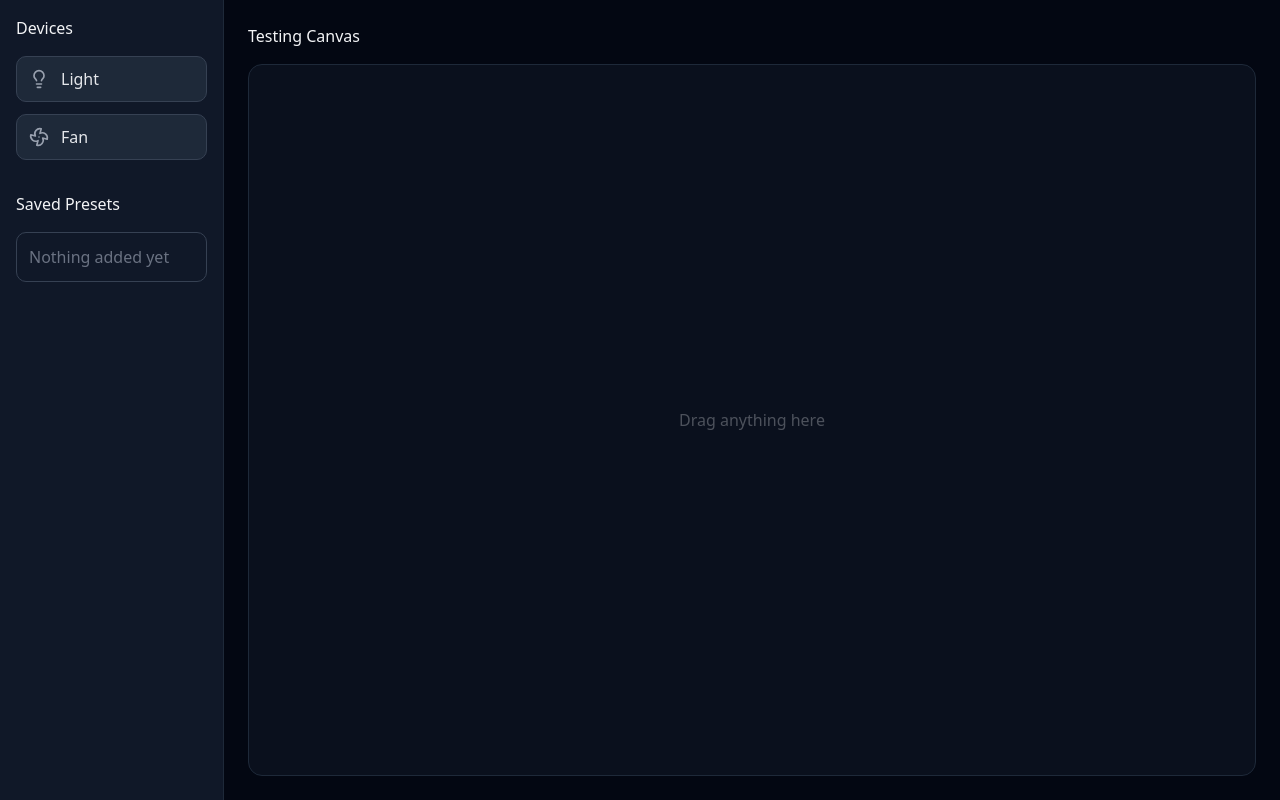
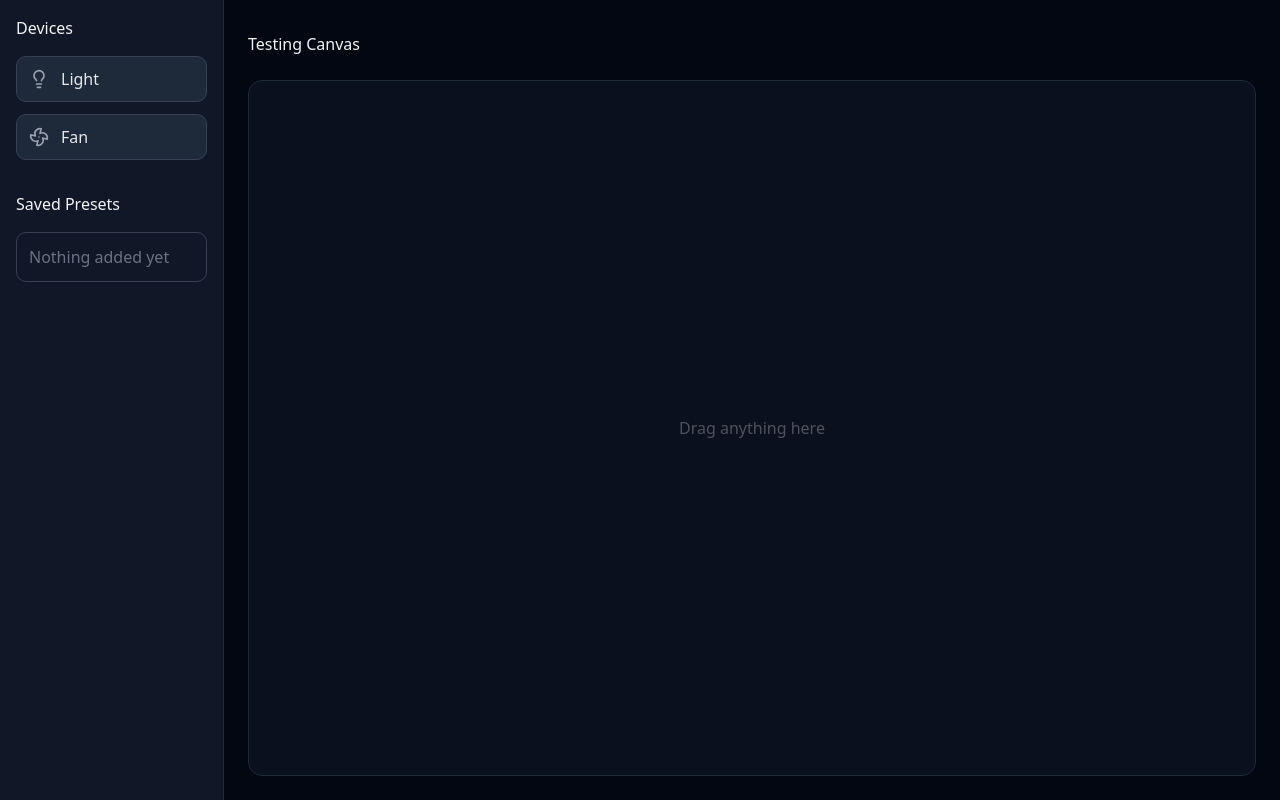
Before and after one commit to rashedrk/device_sandbox, a React (Vite) app: page / in a window 1280 px wide. Built offline with nearby package versions, Linux system fonts and the light colour scheme.

Commit message:
save and clear button on sandbox issue fixed

```diff
--- a/src/components/Sandbox/Sandbox.tsx
+++ b/src/components/Sandbox/Sandbox.tsx
@@ -57,10 +57,11 @@
   return (
     <>
       <div className="flex-1 flex flex-col m-6 ">
-        <div className="flex justify-between items-center mb-4">
+        <div className="flex justify-between items-center mb-4 h-10">
           <h1 className="text-gray-100">Testing Canvas</h1>
+          <div className="flex gap-1">
             {device && (
-            <div className="flex gap-1">
+              <>
                 <button
                   onClick={removeDevice}
                   className="px-3 py-2 bg-[#1E2939] border border-[#364153] text-gray-300 rounded-lg hover:bg-[#334155]/30 transition-colors cursor-pointer"
@@ -73,8 +74,9 @@
                 >
                   Save Preset
                 </button>
+              </>
+            )}
           </div>
-          )}
         </div>
 
         <div
@@ -114,7 +116,6 @@
             onClose={() => setShowToast(false)}
           />
         </div>
-
       </div>
 
       <SavePresetModal
```
Lines whose indentation alone changed are shown as unchanged.
